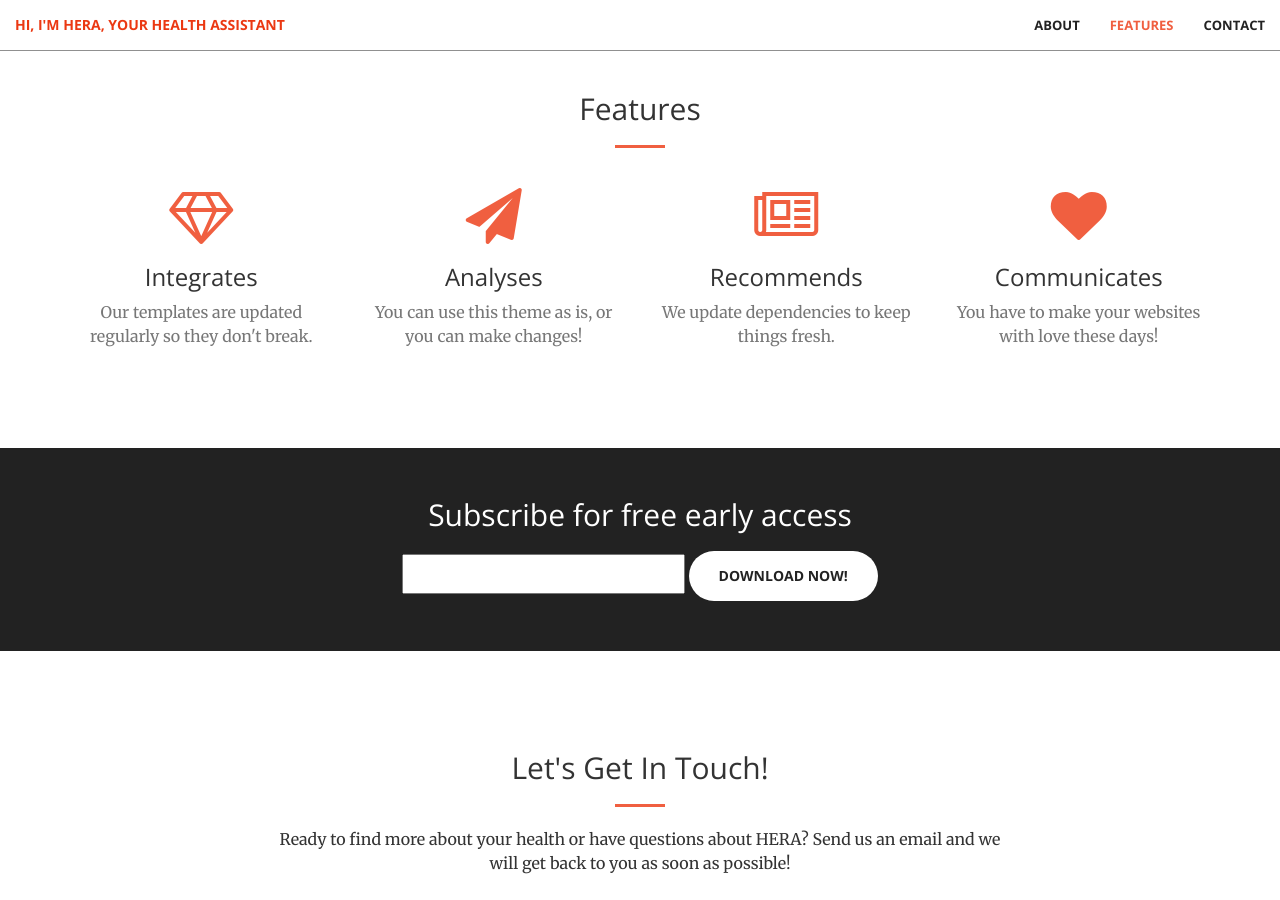
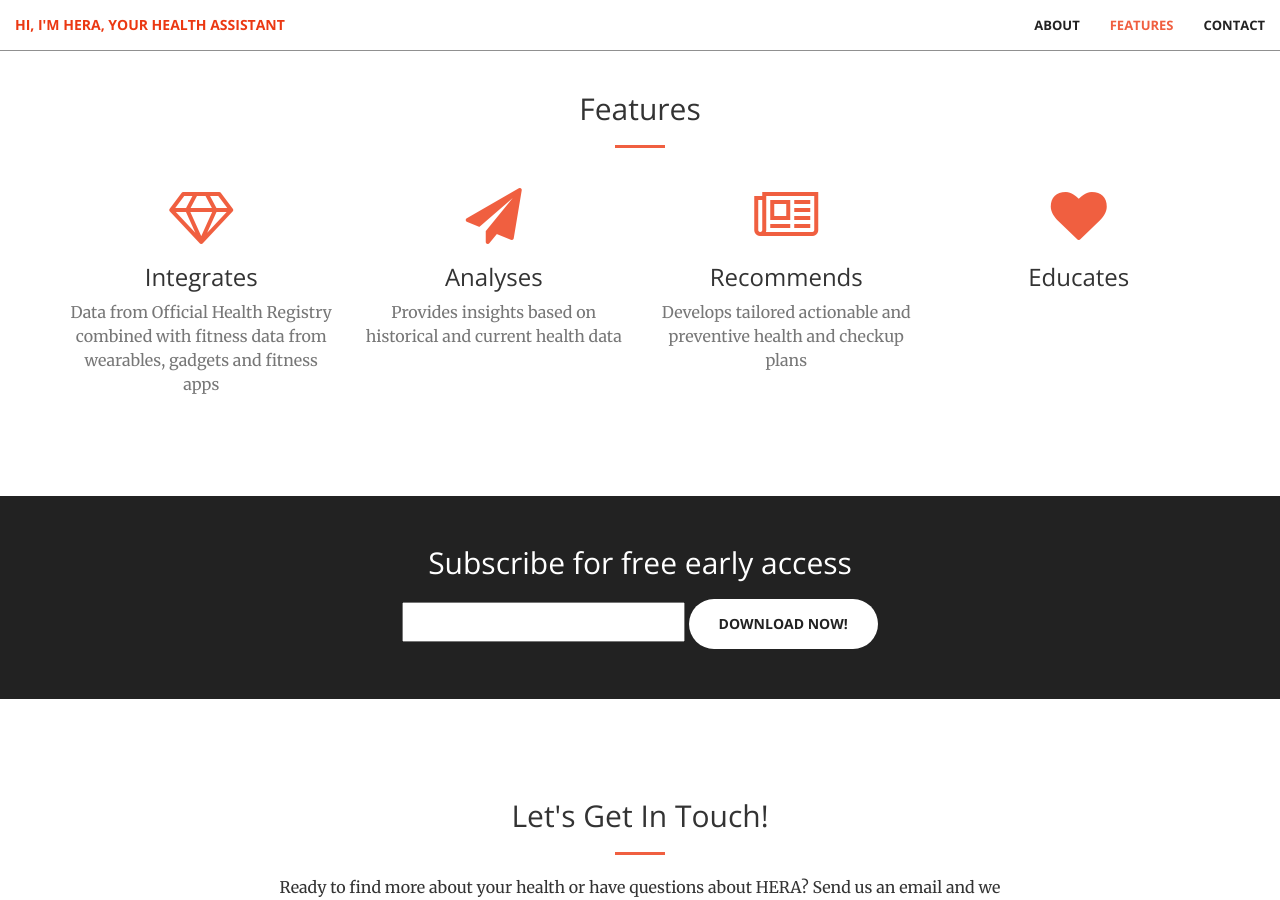
Before and after one commit to bettercalldoc/bettercalldoc, a Jekyll site: the page built from index.html, in a window 1280 px wide and 900 px high, scrolled down 1326 px. Built offline with Jekyll 4.4.1, drawn with Linux system fonts in a browser that asks for light colours.

Commit message:
features section

```diff
--- a/_includes/services.html
+++ b/_includes/services.html
@@ -13,28 +13,28 @@
                 <div class="service-box">
                     <i class="fa fa-4x fa-diamond wow bounceIn text-primary"></i>
                     <h3>Integrates</h3>
-                    <p class="text-muted">Our templates are updated regularly so they don't break.</p>
+                    <p class="text-muted">Data from Official Health Registry combined with fitness data from wearables, gadgets and fitness apps</p>
                 </div>
             </div>
             <div class="col-lg-3 col-md-6 text-center">
                 <div class="service-box">
                     <i class="fa fa-4x fa-paper-plane wow bounceIn text-primary" data-wow-delay=".1s"></i>
                     <h3>Analyses</h3>
-                    <p class="text-muted">You can use this theme as is, or you can make changes!</p>
+                    <p class="text-muted">Provides insights based on historical and current health data</p>
                 </div>
             </div>
             <div class="col-lg-3 col-md-6 text-center">
                 <div class="service-box">
                     <i class="fa fa-4x fa-newspaper-o wow bounceIn text-primary" data-wow-delay=".2s"></i>
                     <h3>Recommends</h3>
-                    <p class="text-muted">We update dependencies to keep things fresh.</p>
+                    <p class="text-muted">Develops tailored actionable and preventive health and checkup plans</p>
                 </div>
             </div>
             <div class="col-lg-3 col-md-6 text-center">
                 <div class="service-box">
                     <i class="fa fa-4x fa-heart wow bounceIn text-primary" data-wow-delay=".3s"></i>
-                    <h3>Communicates</h3>
-                    <p class="text-muted">You have to make your websites with love these days!</p>
+                    <h3>Educates</h3>
+                    <p class="text-muted"></p>
                 </div>
             </div>
         </div>
```
